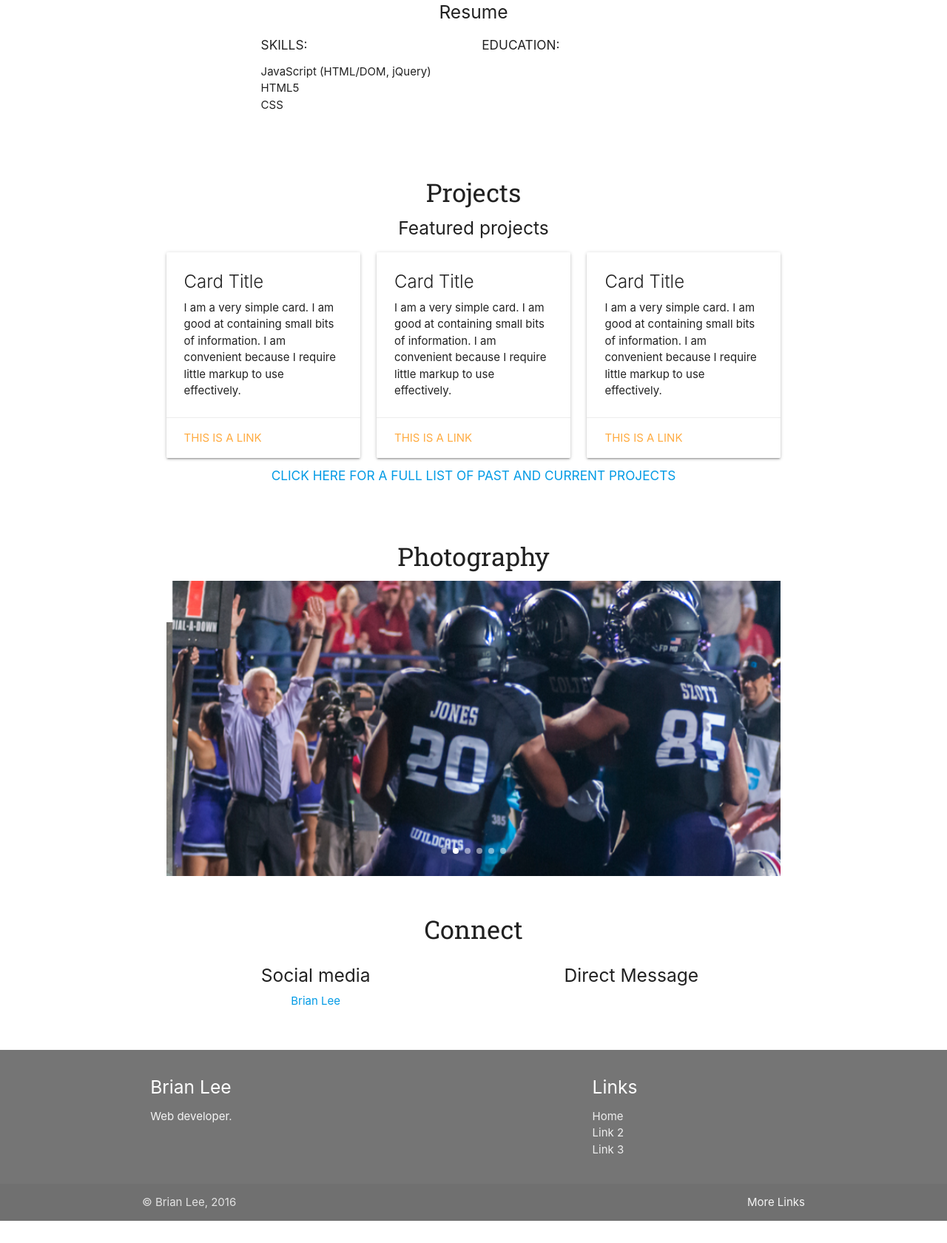
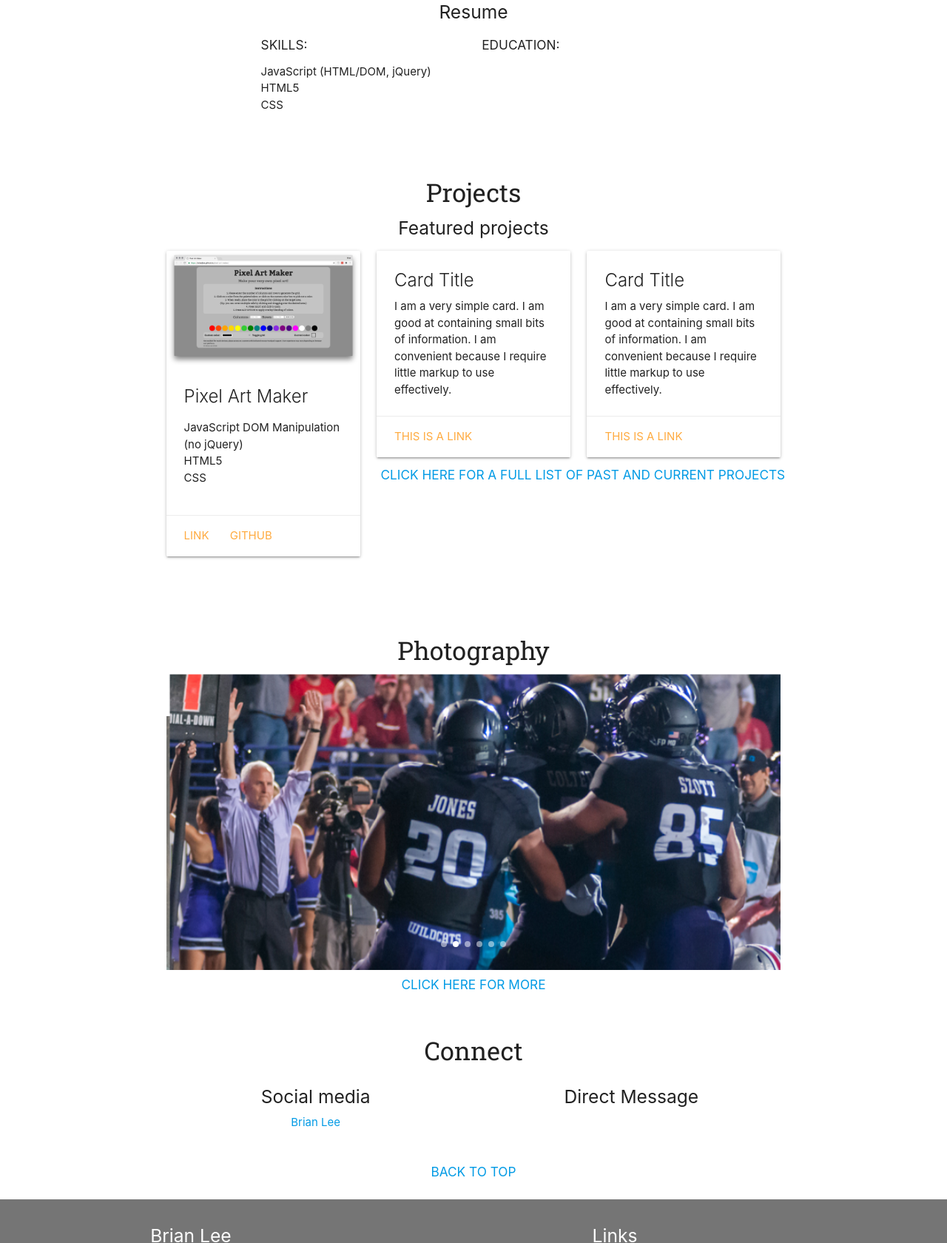
Before and after one commit to brianjlee/portfolio-site, a plain HTML site: page Draft2/index.html in a window 1280 px wide. Shown: the part 1120-2800 px from the top of the page at 74% size. Before the commit the page ends 2770 px from the top, so only its background shows below. Drawn offline with nearby package versions, Linux system fonts and the light colour scheme.

Commit message:
Add project cards

```diff
--- a/Draft2/assets/css/master.css
+++ b/Draft2/assets/css/master.css
@@ -9,7 +9,7 @@ main {
 }
 
 #banner {
-  background-image: url(../img/banner.jpg);
+  background-image: url(../img/photo/banner.jpg);
   background-size: cover;
   min-height: 40vw;
 }
--- a/Draft2/index.html
+++ b/Draft2/index.html
@@ -67,13 +67,21 @@
             <h5 class="center-align">Featured projects</h5>
             <div class="col s12 m4">
               <div class="card hoverable">
+                <div class="card-image">
+                  <img src="assets/img/project/pixel-art-maker.png" alt="pixel art maker" />
+                </div>
                 <div class="card-content">
-                  <span class="card-title">Card Title</span>
-                  <p>I am a very simple card. I am good at containing small bits of information.
-                    I am convenient because I require little markup to use effectively.</p>
+                  <span class="card-title">Pixel Art Maker</span>
+                  <ul>
+                    <li>JavaScript DOM Manipulation</li>
+                    <li>(no jQuery)</li>
+                    <li>HTML5</li>
+                    <li>CSS</li>
+                  </ul>
                 </div>
                 <div class="card-action">
-                    <a href="#">This is a link</a>
+                  <a href="https://brianjlee.github.io/pixel-art-maker/">Link</a>
+                  <a href="https://github.com/brianjlee/pixel-art-maker">Github</a>
                 </div>
               </div>
             </div>
@@ -101,19 +109,22 @@
                 </div>
               </div>
             </div>
+            <div class="row">
               <a href="projects.html"><h6 class="center-align">Click here for a full list of past and current projects</h6></a>
+            </div>
           </div>
         </section>
         <section id="photography" class="section scrollspy">
           <h4 class="center-align">Photography</h4>
           <div id="photo-slides" class="carousel carousel-slider">
-            <a class="carousel-item"><img src="assets/img/3.jpg"></a>
-            <a class="carousel-item"><img src="assets/img/4.jpg"></a>
-            <a class="carousel-item"><img src="assets/img/5.jpg"></a>
-            <a class="carousel-item"><img src="assets/img/6.jpg"></a>
-            <a class="carousel-item"><img src="assets/img/1.jpg"></a>
-            <a class="carousel-item"><img src="assets/img/2.jpg"></a>
+            <a class="carousel-item"><img src="assets/img/photo/3.jpg"></a>
+            <a class="carousel-item"><img src="assets/img/photo/4.jpg"></a>
+            <a class="carousel-item"><img src="assets/img/photo/5.jpg"></a>
+            <a class="carousel-item"><img src="assets/img/photo/6.jpg"></a>
+            <a class="carousel-item"><img src="assets/img/photo/1.jpg"></a>
+            <a class="carousel-item"><img src="assets/img/photo/2.jpg"></a>
           </div>
+          <a href="photo.html"><h6 class="center-align">Click here for more</h6></a>
         </section>
         <section id="connect" class="section scrollspy">
           <div class="row">
@@ -129,6 +140,7 @@
             </div>
           </div>
         </section>
+        <a href="#top"><h6 class="center-align">Back to top</h6></a>
       </div>
       <div class="col hide-on-med-and-down l2">
         <ul class="section table-of-contents">
@@ -149,9 +161,9 @@
           <div class="col l4 offset-l2 s12">
             <h5 class="white-text">Links</h5>
             <ul>
-              <li><a class="grey-text text-lighten-3" href="#!">Home</a></li>
-              <li><a class="grey-text text-lighten-3" href="#!">Link 2</a></li>
-              <li><a class="grey-text text-lighten-3" href="#!">Link 3</a></li>
+              <li><a class="grey-text text-lighten-3" href="#top">Home</a></li>
+              <li><a class="grey-text text-lighten-3" href="projects.html">Projects</a></li>
+              <li><a class="grey-text text-lighten-3" href="photo.html">Photography</a></li>
             </ul>
           </div>
         </div>
```
Also changed, not shown: Draft2/assets/img/photo/1.jpg (renamed from Draft2/assets/img/1.jpg), Draft2/assets/img/photo/2.jpg (renamed from Draft2/assets/img/2.jpg), Draft2/assets/img/photo/3.jpg (renamed from Draft2/assets/img/3.jpg), Draft2/assets/img/photo/4.jpg (renamed from Draft2/assets/img/4.jpg), Draft2/assets/img/photo/5.jpg (renamed from Draft2/assets/img/5.jpg), Draft2/assets/img/photo/6.jpg (renamed from Draft2/assets/img/6.jpg), Draft2/assets/img/project/pixel-art-maker.png (added), 1 other file. Lines whose indentation alone changed are shown as unchanged.
